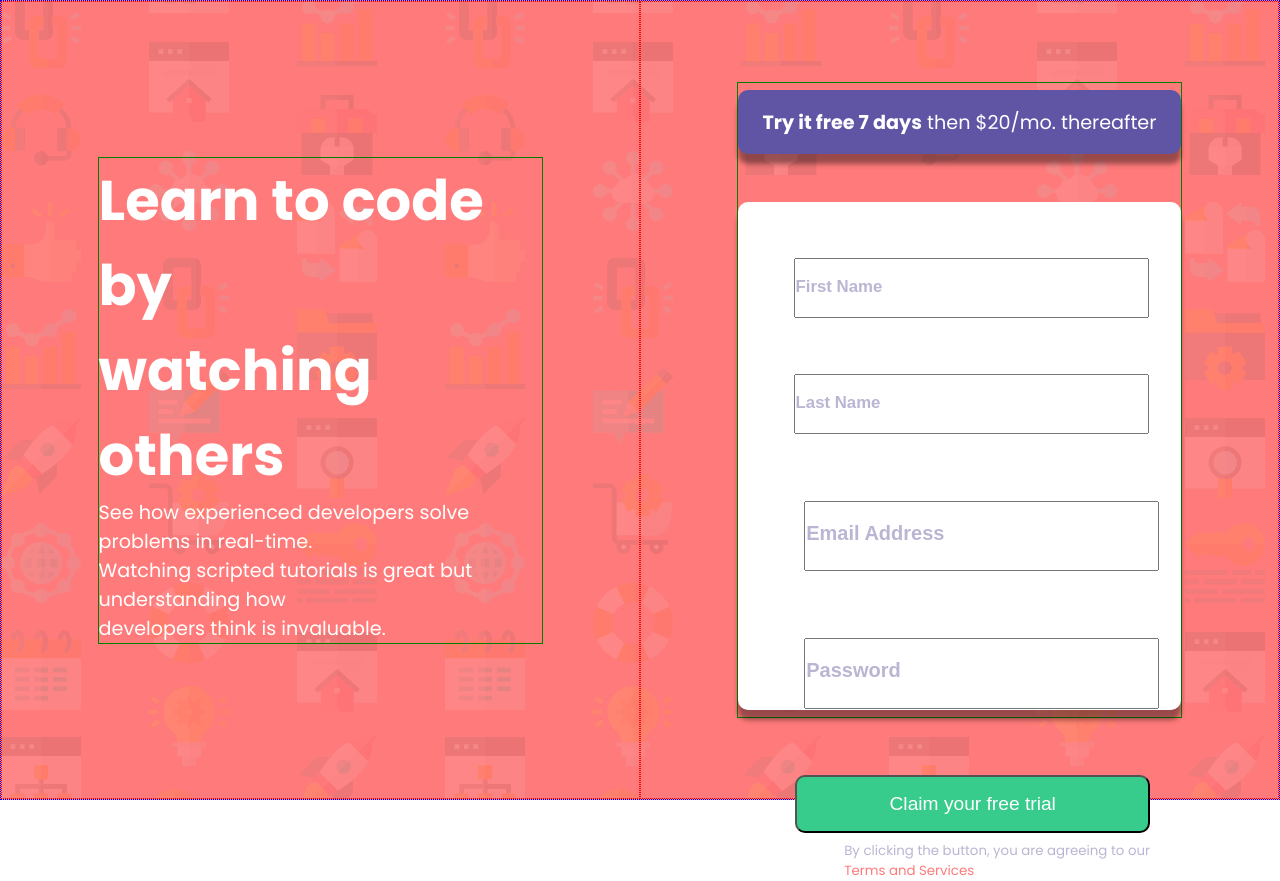
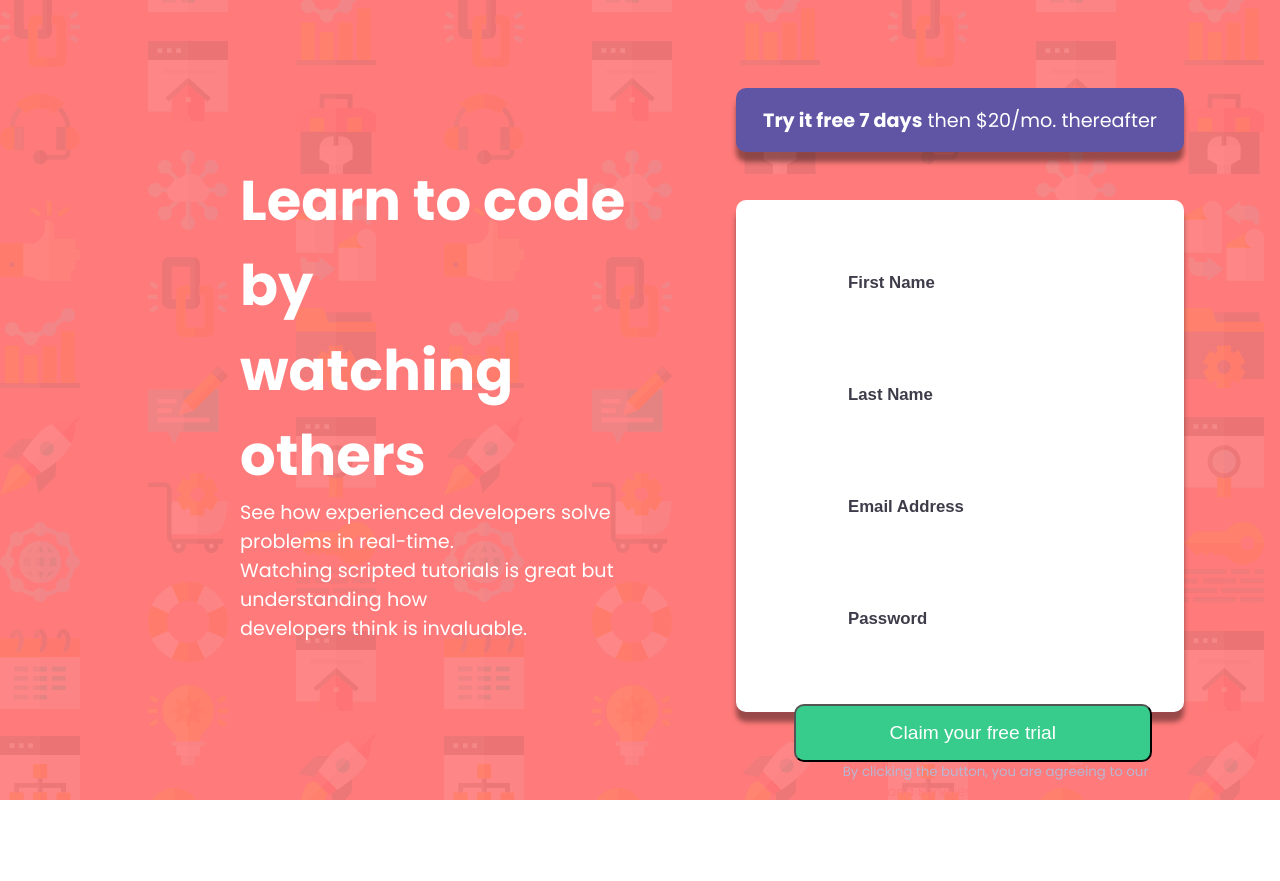
Before and after one commit to Kudzanayi-Dzvairo/intro-signup-form, a plain HTML site: page index.html in a window 1280 px wide. After the commit the page ends 802 px from the top, so only its background shows below. Drawn offline with Linux system fonts and the light colour scheme.

Commit message:
first draft

```diff
--- a/index.html
+++ b/index.html
@@ -38,7 +38,7 @@
         <input type="text" class="input" placeholder="first name" required>
         <input type="text" class="input" placeholder="last name" required>
         <input type="email" class="input" placeholder="email Address" required>
-        <input type="password" class="input" placeholder="password" requiered>
+        <input type="password" class="input" placeholder="password" required>
         <button>Claim your free trial </button>
         <small class="term-text"> By clicking the button, you are agreeing to our <span>Terms and Services</span></small>
         </div>
--- a/style.css
+++ b/style.css
@@ -44,7 +44,6 @@ body{
     width: 100vw;
     display: flex;
     justify-content: column;
-    border: 1px dotted blue;
 }
 
 
@@ -54,7 +53,6 @@ body{
     display: flex;
     justify-content: center;
     align-items: center;
-    border: 1px dotted red;
 }
 
 .box{
@@ -62,7 +60,12 @@ body{
     flex-direction: column;
     justify-content: center;
     width: 70%;
-    border: 1px solid green;
+
+}
+
+.right{
+    margin-left: 15em;
+
 }
 
 /*------ left side -----*/
@@ -114,6 +117,9 @@ input{
     margin: 5em;
     width:80%;
     line-height: 5em;
+    border:none;
+    font-size: 0.7em;
+    padding-left: 2em;
 }
 
 button {
@@ -127,24 +133,28 @@ button {
     font-size: 1.2em
 }
 
-input[type="text"] {
-    font-size: 0.7em;
-  }
 
 input::placeholder{
-    color: hsl(246, 25%, 77%);
+    color: hsl(249, 10%, 26%) ;
     font-size: 1.5em;
     text-transform: capitalize;
     font-weight:600;
+    padding-left: 2em;
 }
+
+
 
 small{
     display: block;
     color:hsl(246, 25%, 77%);
     margin-left:8em;
-    margin-top: 0.6em
+
 }
 
 span{
     color:hsl(0, 100%, 74%)
 }
+
+input:focus{
+    outline: 2px solid hsl(246, 25%, 77%);
+}
```
